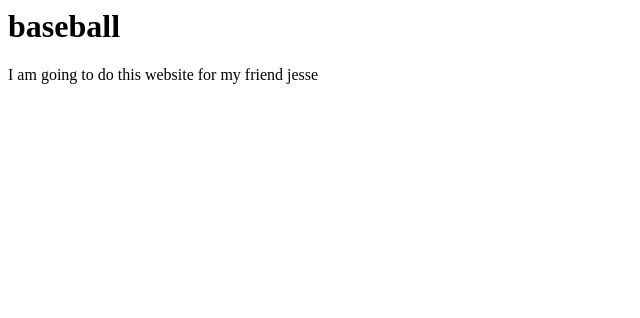
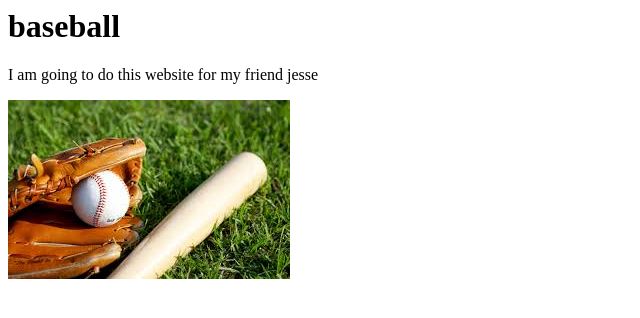
Before and after one commit to 796093/baseball-repo, a plain HTML site: page index.html in a window 1280 px wide. Shown: the whole page, without its empty margins (0-640 px from the left). Drawn offline with Linux system fonts and the light colour scheme.

Commit message:
add an image

```diff
--- a/index.html
+++ b/index.html
@@ -5,5 +5,6 @@
 <body>
 <h1>baseball </h1>
 <p>I am going to do this website for my friend jesse </p>
+<img src="mitt.jpg">
 </body>
 </html>
```
Also changed, not shown: mitt.jpg (added).
